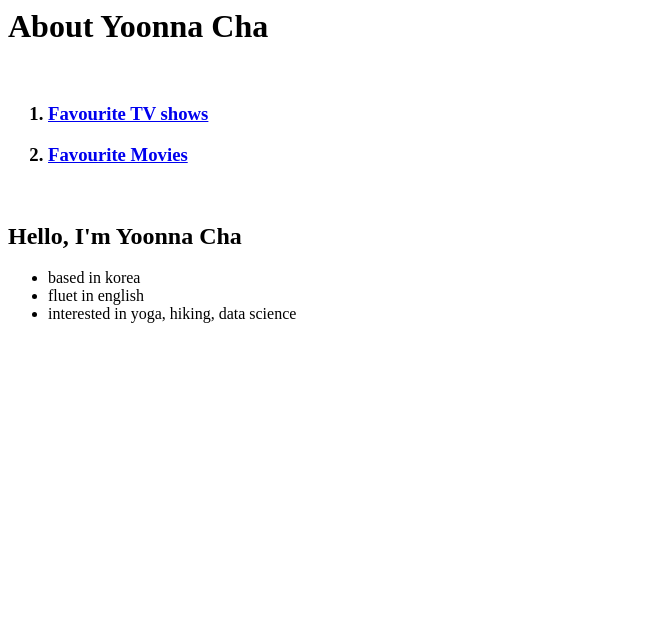
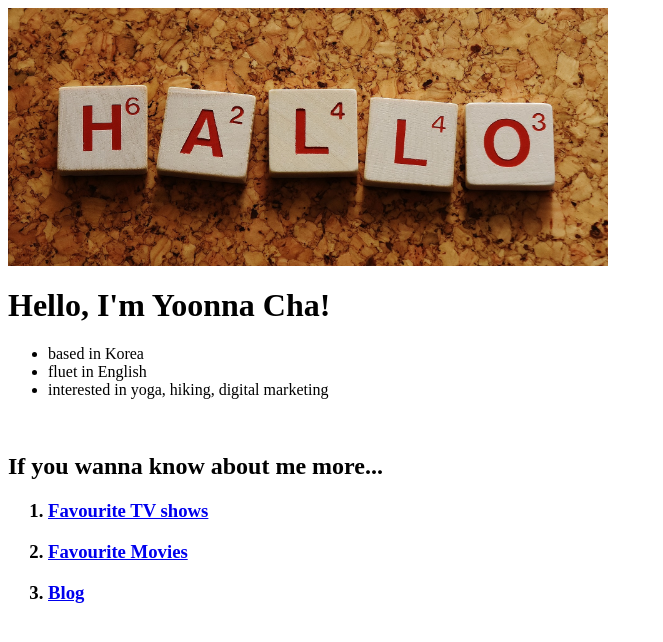
Before and after one commit to bananachacha/web1, a plain HTML site: page index.html in a window 1280 px wide. Shown: the whole page, without its empty margins (0-663 px from the left). Drawn offline with Linux system fonts and the light colour scheme; a script that the page names is missing.

Commit message:
second version

```diff
--- a/index.html
+++ b/index.html
@@ -2,16 +2,42 @@
   <title> yoonna cha-welcome </title>
 </head>
 <body>
-  <h1>About Yoonna Cha</h1><br>
+    <img src="hello.jpg" width=600>
+
+<h1>Hello, I'm Yoonna Cha!</h1>
+  <ul>
+    <li>based in Korea</li>
+    <li>fluet in English</li>
+    <li>interested in yoga, hiking, digital marketing </li>
+  </ul><br>
+  <h2> If you wanna know about me more...</h2>
+
   <ol>
     <h3><li><a href="1.html"> Favourite TV shows</a></li><h3>
     <h3><li><a href="2.html"> Favourite Movies </a></li></h3>
+    <h3><li><a href="https://blog.naver.com/dhzpwhdmsrj" target="_blank"> Blog </a></li></h3>
   </ol><br>
 
-<h2>Hello, I'm Yoonna Cha</h2>
-  <ul>
-    <li>based in korea</li>
-    <li>fluet in english</li>
-    <li>interested in yoga, hiking, data science </li>
-  </ul>
-</body>
+<p>
+  <div id="disqus_thread"></div>
+<script>
+
+/**
+*  RECOMMENDED CONFIGURATION VARIABLES: EDIT AND UNCOMMENT THE SECTION BELOW TO INSERT DYNAMIC VALUES FROM YOUR PLATFORM OR CMS.
+*  LEARN WHY DEFINING THESE VARIABLES IS IMPORTANT: https://disqus.com/admin/universalcode/#configuration-variables*/
+/*
+var disqus_config = function () {
+this.page.url = PAGE_URL;  // Replace PAGE_URL with your page's canonical URL variable
+this.page.identifier = PAGE_IDENTIFIER; // Replace PAGE_IDENTIFIER with your page's unique identifier variable
+};
+*/
+(function() { // DON'T EDIT BELOW THIS LINE
+var d = document, s = d.createElement('script');
+s.src = 'https://web1-facb8zljdi.disqus.com/embed.js';
+s.setAttribute('data-timestamp', +new Date());
+(d.head || d.body).appendChild(s);
+})();
+</script>
+<noscript>Please enable JavaScript to view the <a href="https://disqus.com/?ref_noscript">comments powered by Disqus.</a></noscript>
+  </p>
+  </body>
```
Also changed, not shown: 1.html (+2 -1 lines), hello.jpg (added).
